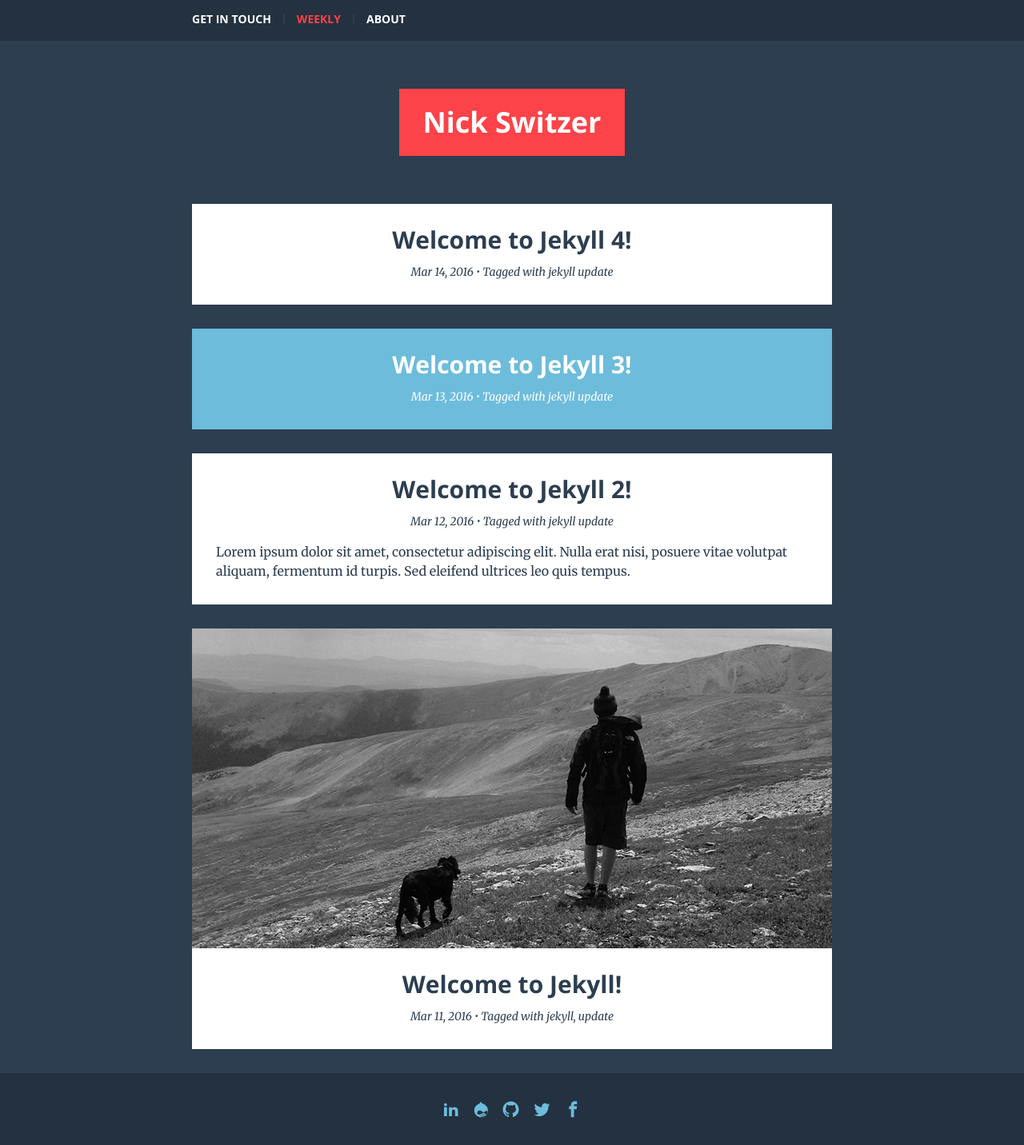
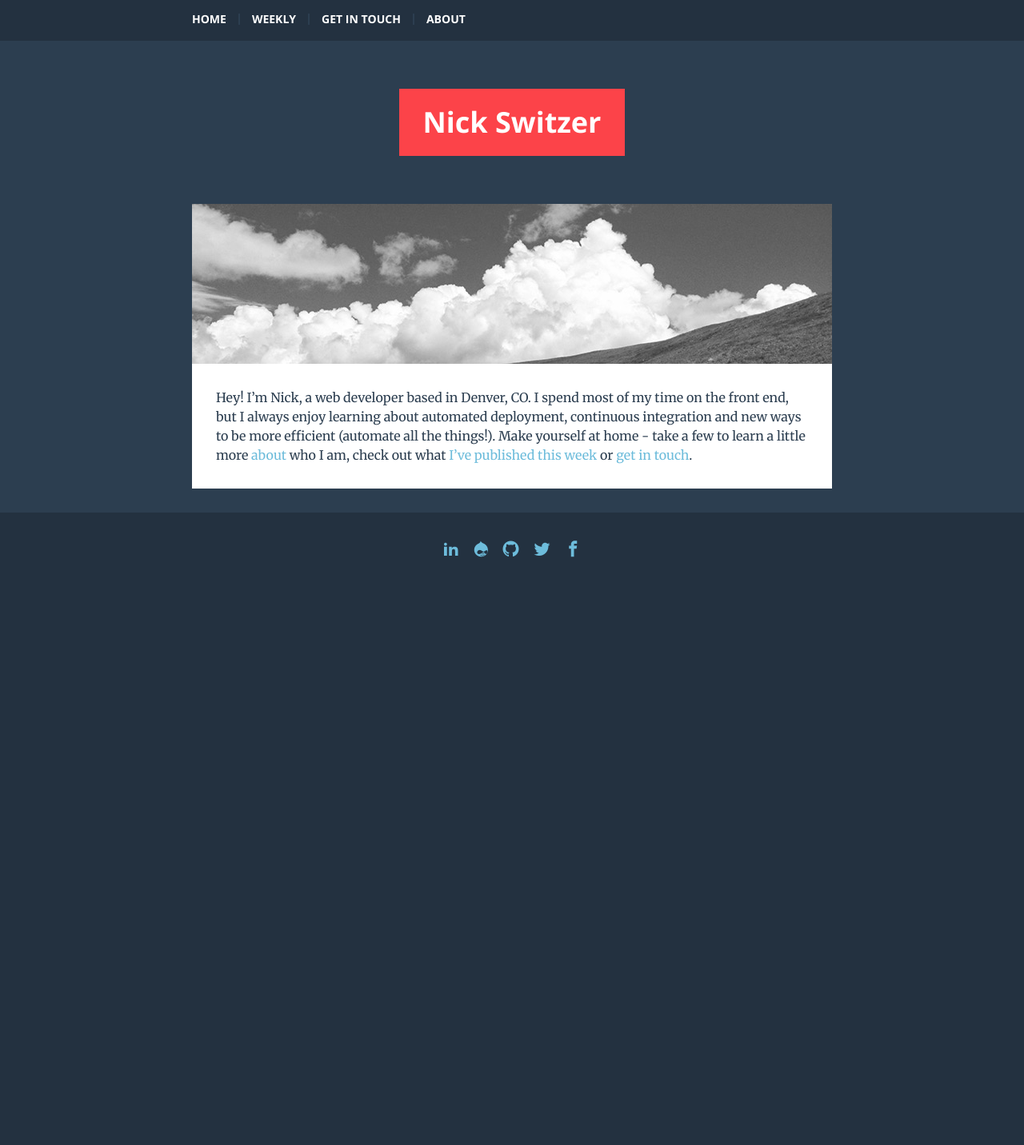
Before and after one commit to nswitzer/1aw, a Jekyll site: the page built from index.markdown, in a window 1280 px wide. Shown: the whole page at 80% size. Built offline with Jekyll 4.4.1, drawn with Linux system fonts in a browser that asks for light colours; some web fonts are replaced; after the commit the page ends 900 px from its top, so only the background shows below that.

Commit message:
adding homepage content and moving posts back to the weekly section

```diff
--- a/_includes/header.html
+++ b/_includes/header.html
@@ -3,6 +3,7 @@
     <nav class="site-nav">
         <div class="wrapper">
             <ul>
+            <li><a href="{{site.baseurl}}/">Home</a></li>
             {% assign pages_list = site.pages %}
             {% assign group = 'navigation' %}
             {% include pages_list.html %}
--- /dev/null
+++ b/index.markdown
@@ -0,0 +1,8 @@
+---
+layout: default
+front: true
+title: Home
+cover_photo: clouds.jpg
+---
+
+Hey! I'm Nick, a web developer based in Denver, CO. I spend most of my time on the front end, but I always enjoy learning about automated deployment, continuous integration and new ways to be more efficient (automate all the things!). Make yourself at home - take a few to learn a little more [about](/about) who I am, check out what [I've published this week](/weekly) or [get in touch](/contact).
--- a/index.html
+++ b/weekly/index.html
@@ -1,6 +1,5 @@
 ---
 layout: post-list
-front: true
 title: Weekly
 group: navigation
 ---
```
Also changed, not shown: assets/cover-photos/clouds.jpg (added), assets/cover-photos/coffee.jpg (added).
